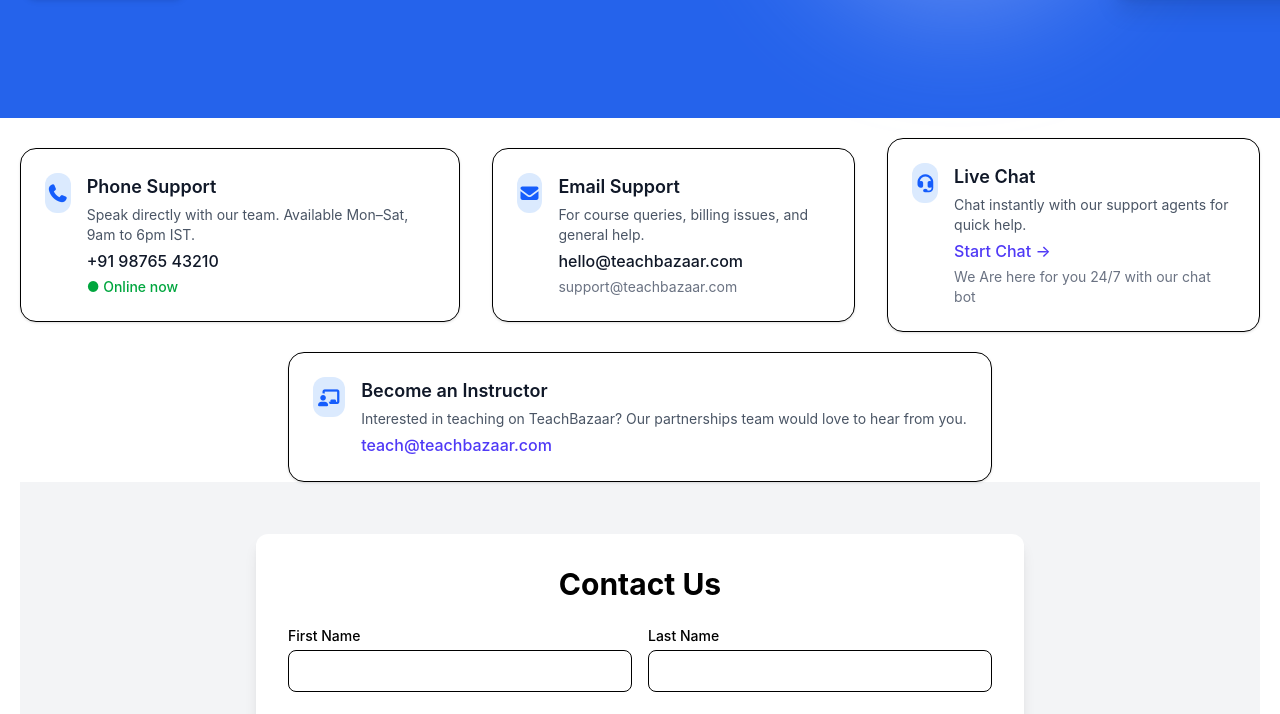
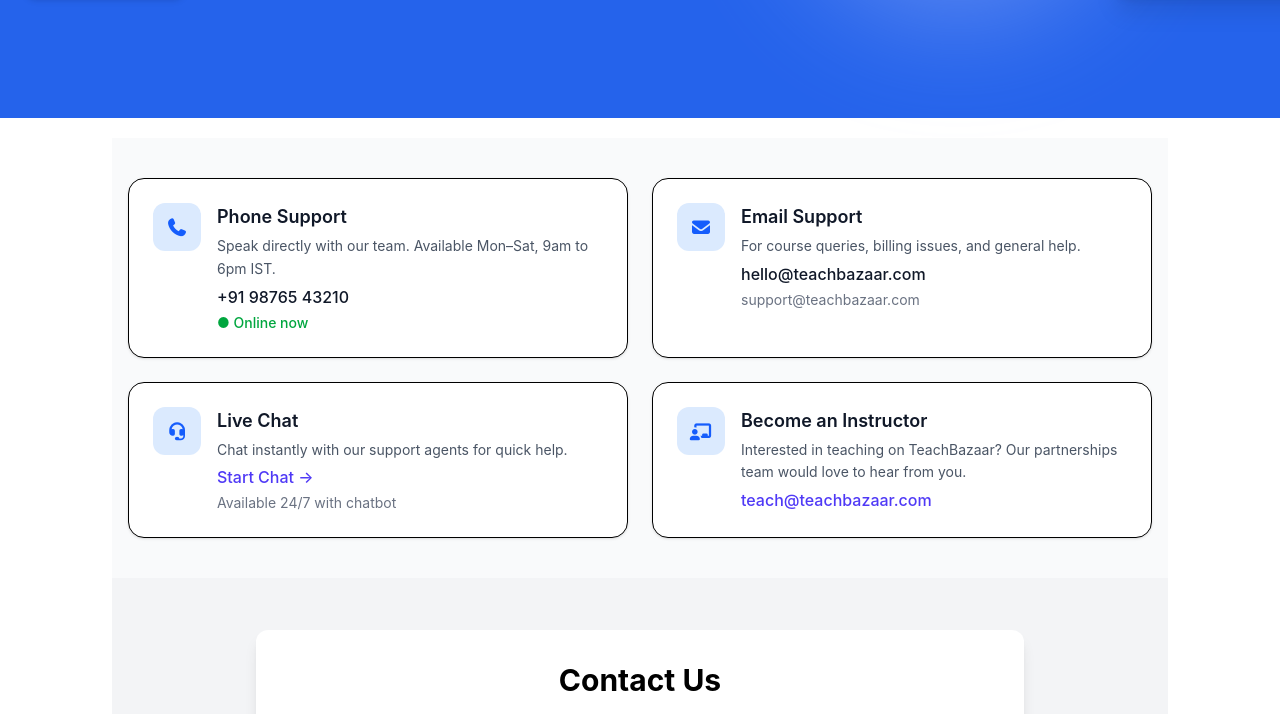
Before and after one commit to isthatViru/TEACHBAZAAR, a React app in the folder FrontEnd/myapp/: page /contact in a window 1280 px wide. Shown: the part 550-1264 px from the top of the page. Built offline with nearby package versions, Linux system fonts and the light colour scheme; the HTML template or start-up script is replaced by a standard one.

Commit message:
Changed Cards CSS in Contact Us Page

```diff
--- a/FrontEnd/myapp/src/components/Contact/ContactMain/Cards/Cards.jsx
+++ b/FrontEnd/myapp/src/components/Contact/ContactMain/Cards/Cards.jsx
@@ -2,13 +2,15 @@
 
 const Cards = () => {
   return (
-    <div className="flex items-center flex-wrap w-full">
-  <div className="flex items-center gap-8 mb-5">
+    <div className="w-full flex justify-center px-4 py-10 bg-gray-50">
+
+      {/* Grid Container */}
+      <div className="grid grid-cols-1 sm:grid-cols-2 lg:grid-cols-2 gap-6 max-w-5xl w-full">
 
         {/* Card 1 */}
-      <div className="flex items-start gap-4 p-6 bg-white border rounded-2xl shadow-sm hover:shadow-md transition">
+        <div className="flex items-start gap-4 p-6 bg-white border rounded-2xl shadow-sm hover:shadow-lg transition duration-300 h-full">
 
-        <div className="w-8 h-10 flex items-center justify-center bg-blue-100 rounded-xl">
+          <div className="w-12 h-12 flex items-center justify-center bg-blue-100 rounded-xl flex-shrink-0">
             <i className="fa-solid fa-phone text-blue-600 text-lg"></i>
           </div>
 
@@ -17,7 +19,7 @@
               Phone Support
             </h3>
 
-          <p className="text-gray-600 text-sm">
+            <p className="text-gray-600 text-sm leading-relaxed">
               Speak directly with our team. Available Mon–Sat, 9am to 6pm IST.
             </p>
 
@@ -29,14 +31,12 @@
               ● Online now
             </span>
           </div>
-
         </div>
 
+        {/* Card 2 */}
+        <div className="flex items-start gap-4 p-6 bg-white border rounded-2xl shadow-sm hover:shadow-lg transition duration-300 h-full">
 
-      {/* Card 2 */}
-      <div className="flex items-start gap-4 p-6 bg-white border rounded-2xl shadow-sm hover:shadow-md transition">
-
-        <div className="w-8 h-10 flex items-center justify-center bg-blue-100 rounded-xl">
+          <div className="w-12 h-12 flex items-center justify-center bg-blue-100 rounded-xl flex-shrink-0">
             <i className="fa-solid fa-envelope text-blue-600 text-lg"></i>
           </div>
 
@@ -45,7 +45,7 @@
               Email Support
             </h3>
 
-          <p className="text-gray-600 text-sm">
+            <p className="text-gray-600 text-sm leading-relaxed">
               For course queries, billing issues, and general help.
             </p>
 
@@ -57,13 +57,12 @@
               support@teachbazaar.com
             </span>
           </div>
-
         </div>
 
         {/* Card 3 */}
-      <div className="flex items-start gap-4 p-6 bg-white border rounded-2xl shadow-sm hover:shadow-md transition">
+        <div className="flex items-start gap-4 p-6 bg-white border rounded-2xl shadow-sm hover:shadow-lg transition duration-300 h-full">
 
-        <div className="w-8 h-10 flex items-center justify-center bg-blue-100 rounded-xl">
+          <div className="w-12 h-12 flex items-center justify-center bg-blue-100 rounded-xl flex-shrink-0">
             <i className="fa-solid fa-headset text-blue-600 text-lg"></i>
           </div>
 
@@ -72,27 +71,24 @@
               Live Chat
             </h3>
 
-          <p className="text-gray-600 text-sm">
+            <p className="text-gray-600 text-sm leading-relaxed">
               Chat instantly with our support agents for quick help.
             </p>
 
-          <span className="text-indigo-600 font-medium">
+            <span className="text-indigo-600 font-medium cursor-pointer hover:underline">
               Start Chat →
             </span>
 
             <span className="text-gray-500 text-sm">
-           We Are here for you 24/7 with our chat bot
+              Available 24/7 with chatbot
             </span>
           </div>
-
-      </div>
-
         </div>
 
         {/* Card 4 */}
-      <div className="flex items-start gap-4 p-6 m-auto bg-white border rounded-2xl shadow-sm hover:shadow-md transition">
+        <div className="flex items-start gap-4 p-6 bg-white border rounded-2xl shadow-sm hover:shadow-lg transition duration-300 h-full">
 
-        <div className="w-8 h-10 flex items-center justify-center bg-blue-100 rounded-xl">
+          <div className="w-12 h-12 flex items-center justify-center bg-blue-100 rounded-xl flex-shrink-0">
             <i className="fa-solid fa-chalkboard-user text-blue-600 text-lg"></i>
           </div>
 
@@ -101,7 +97,7 @@
               Become an Instructor
             </h3>
 
-          <p className="text-gray-600 text-sm">
+            <p className="text-gray-600 text-sm leading-relaxed">
               Interested in teaching on TeachBazaar? Our partnerships team would love to hear from you.
             </p>
 
@@ -109,11 +105,9 @@
               teach@teachbazaar.com
             </span>
           </div>
+        </div>
 
       </div>
-
-
-
     </div>
   );
 };
```
Lines whose indentation alone changed are shown as unchanged.
